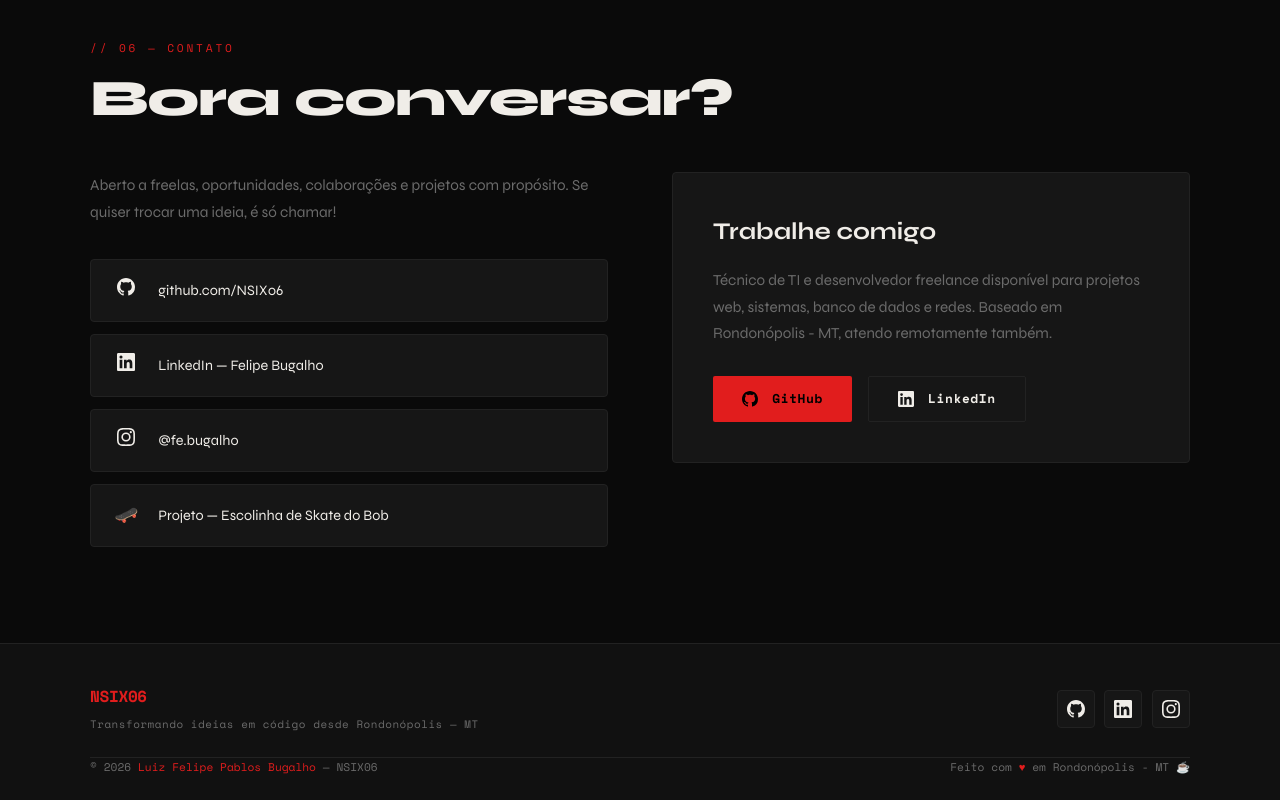
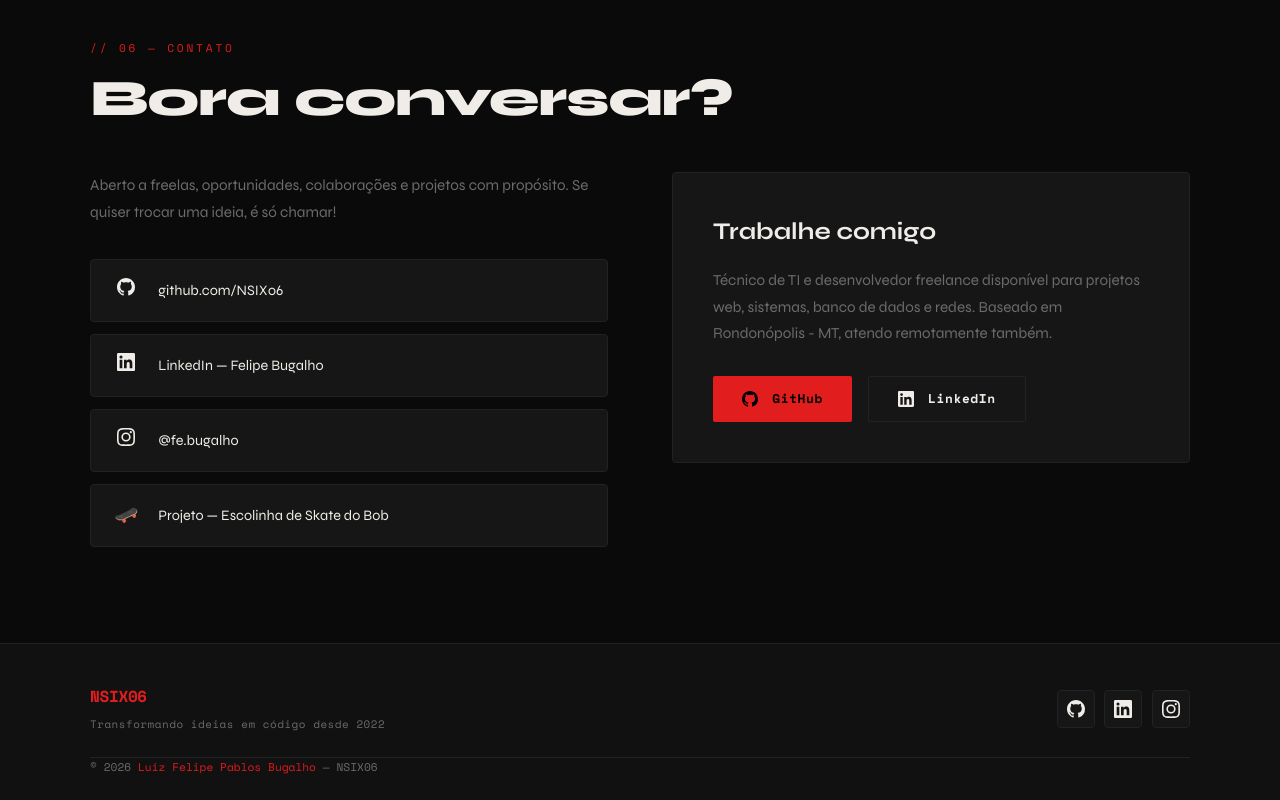
Before and after one commit to NSIX06/Portfolio, a React (Vite) app: page / in a window 1280 px wide. Shown: the part 5405-6205 px from the top of the page. Built offline with nearby package versions, Linux system fonts and the light colour scheme; no server answers.

Commit message:
Update Footer.jsx

```diff
--- a/src/components/Footer/Footer.jsx
+++ b/src/components/Footer/Footer.jsx
@@ -10,7 +10,7 @@ export default function Footer() {
         <div className={styles.brand}>
           <span className={styles.logo}>NSIX06</span>
           <p className={styles.tagline}>
-            Transformando ideias em código desde Rondonópolis&nbsp;—&nbsp;MT
+            Transformando ideias em código desde 2022
           </p>
         </div>
 
@@ -39,9 +39,6 @@ export default function Footer() {
           © {year}{' '}
           <span className={styles.copyAccent}>Luiz Felipe Pablos Bugalho</span> — NSIX06
         </p>
-        <p className={styles.copy}>
-          Feito com <span className={styles.copyAccent}>♥</span> em Rondonópolis&nbsp;-&nbsp;MT ☕
-        </p>
       </div>
     </footer>
   )
```
